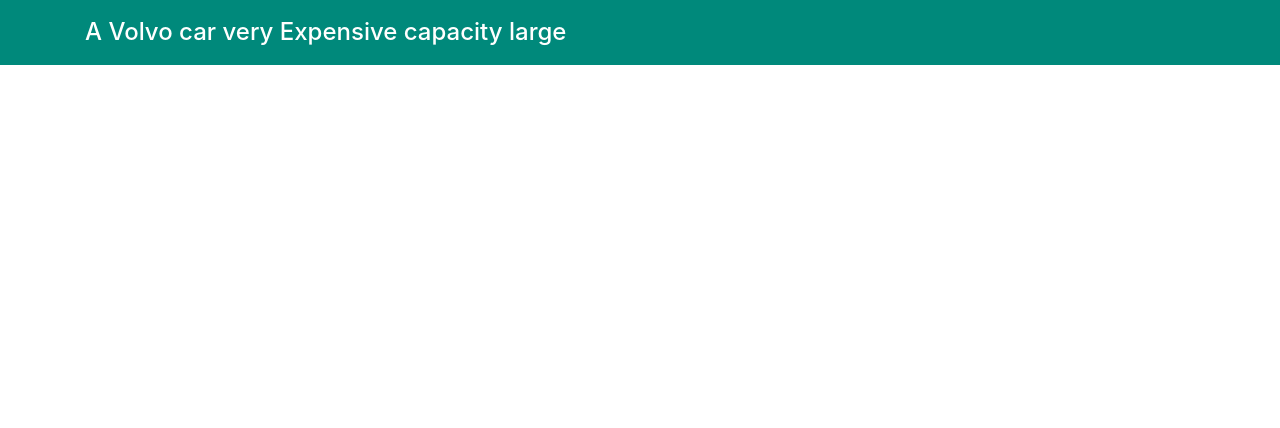
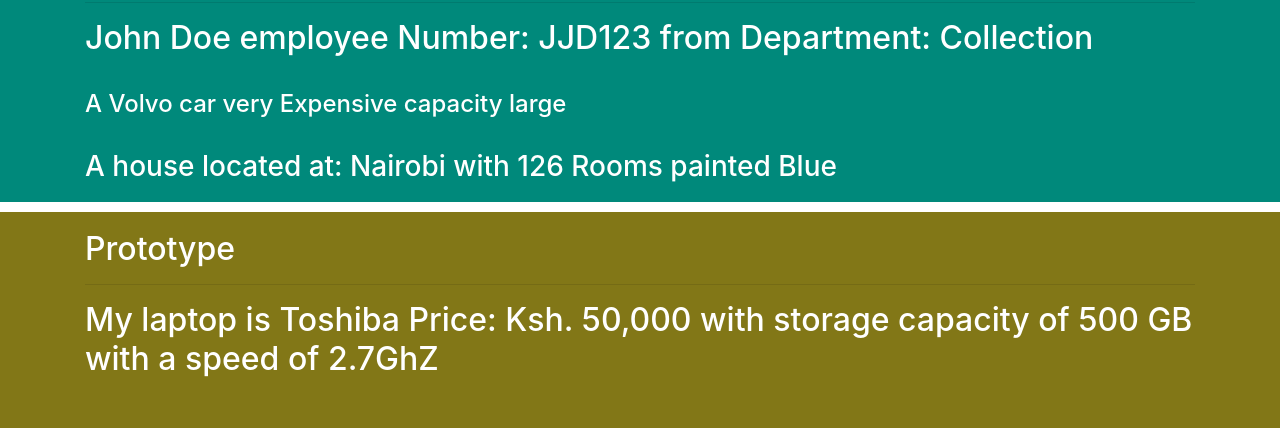
Before and after one commit to NdauwaRafael/Javascript-Fundamentals, a plain HTML site: page index.html in a window 1280 px wide. Shown: the part 569-997 px from the top of the page. Before the commit the page ends 800 px from the top, so only its background shows below. Drawn offline with nearby package versions, Linux system fonts and the light colour scheme.

Commit message:
Prototypes

```diff
--- a/index.html
+++ b/index.html
@@ -56,8 +56,20 @@
 
    <div class="row" style="background:#00897b; color:#fff; padding:10px;">
      <div class="container">
+        <h2>Objects</h2><hr>
        <h2 id="employee"></h2><br>
        <h4 id="car"></h4>
+       <br>
+       <h3 id="house"></h3>
+     </div>
+
+   </div>
+
+   <div class="row" style="background:#827717; color:#fff; padding:18px; margin-top:10px;">
+     <div class="container">
+        <h2>Prototype</h2><hr>
+       <h2 id="Laptop"></h2><br>
+
      </div>
 
    </div>
@@ -125,6 +137,34 @@
           return "A " + this.model + " car very " + this.price + " capacity "+this.capacity;
         }
         document.getElementById("car").innerHTML=car.details();
+
+/*Prototype object*/
+       function house(){
+
+       }
+       house.prototype.location = "Nairobi",
+       house.prototype.rooms = "126",
+       house.prototype.color = "Blue",
+       house.prototype.houseDetails = function(){
+         document.getElementById('house').innerHTML ="A house located at: "+this.location+" with " +this.rooms+" Rooms painted "+ this.color;
+       }
+
+       var house1 = new house();
+       house1.houseDetails();
+
+/*Prototypes*/
+
+function laptop(name, price, storage, speed) {
+    this.name = name;
+    this.price = price;
+    this.storage = storage;
+    this.speed = speed;
+}
+
+var myLpatop = new laptop("Toshiba", "Ksh. 50,000", "500 GB", "2.7GhZ");
+document.getElementById('Laptop').innerHTML = "My laptop is "+ myLpatop.name +" Price: "+myLpatop.price +" with storage capacity of "+myLpatop.storage +" with a speed of "+myLpatop.speed;
+
+
     </script>
   </body>
 </html>
```
